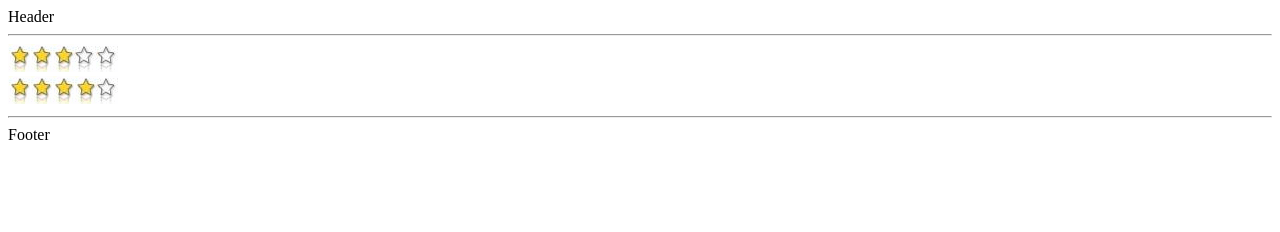
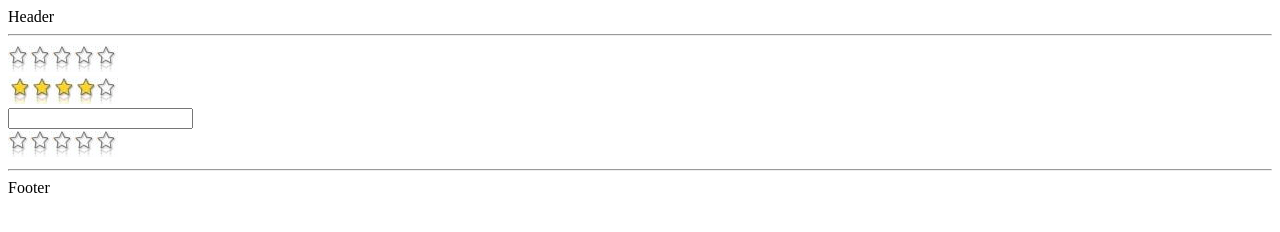
Before and after one commit to jlg-formation/nice-fan, a website: page app/index.html in a window 1280 px wide. Drawn offline with nearby package versions, Linux system fonts and the light colour scheme.

Commit message:
ors-star

```diff
--- a/app/ors-star/ors-star.js
+++ b/app/ors-star/ors-star.js
@@ -6,13 +6,19 @@
 	app.directive('orsStar', function () {
 		return {
 			restrict: 'E',
-			scope: true,
+			scope: {
+				note: '=?'
+			},
 			template: '<span><img ng-repeat="i in [0,1,2,3,4]" ng-src="{{$ctrl.getSrc(i)}}" alt="">' +
 				'</span>',
-			controller: function ($attrs) {
+			controller: function ($scope) {
 				var ctrl = this;
 				console.log('orsStar ctrl', arguments);
-				var note = ('note' in $attrs) ? $attrs.note : 3;
+				var note;
+				$scope.$watch('note', function () {
+					note = $scope.note || 0;
+				});
+
 				console.log('note', note);
 				ctrl.getSrc = function (i) {
 					if (i < note) {
--- a/app/tmpl/ors-body.html
+++ b/app/tmpl/ors-body.html
@@ -1,2 +1,4 @@
 <ors-star></ors-star><br>
 <ors-star note="4"></ors-star><br>
+<input type="text" ng-model="myNote"/><br>
+<ors-star note="myNote"></ors-star><br>
```
